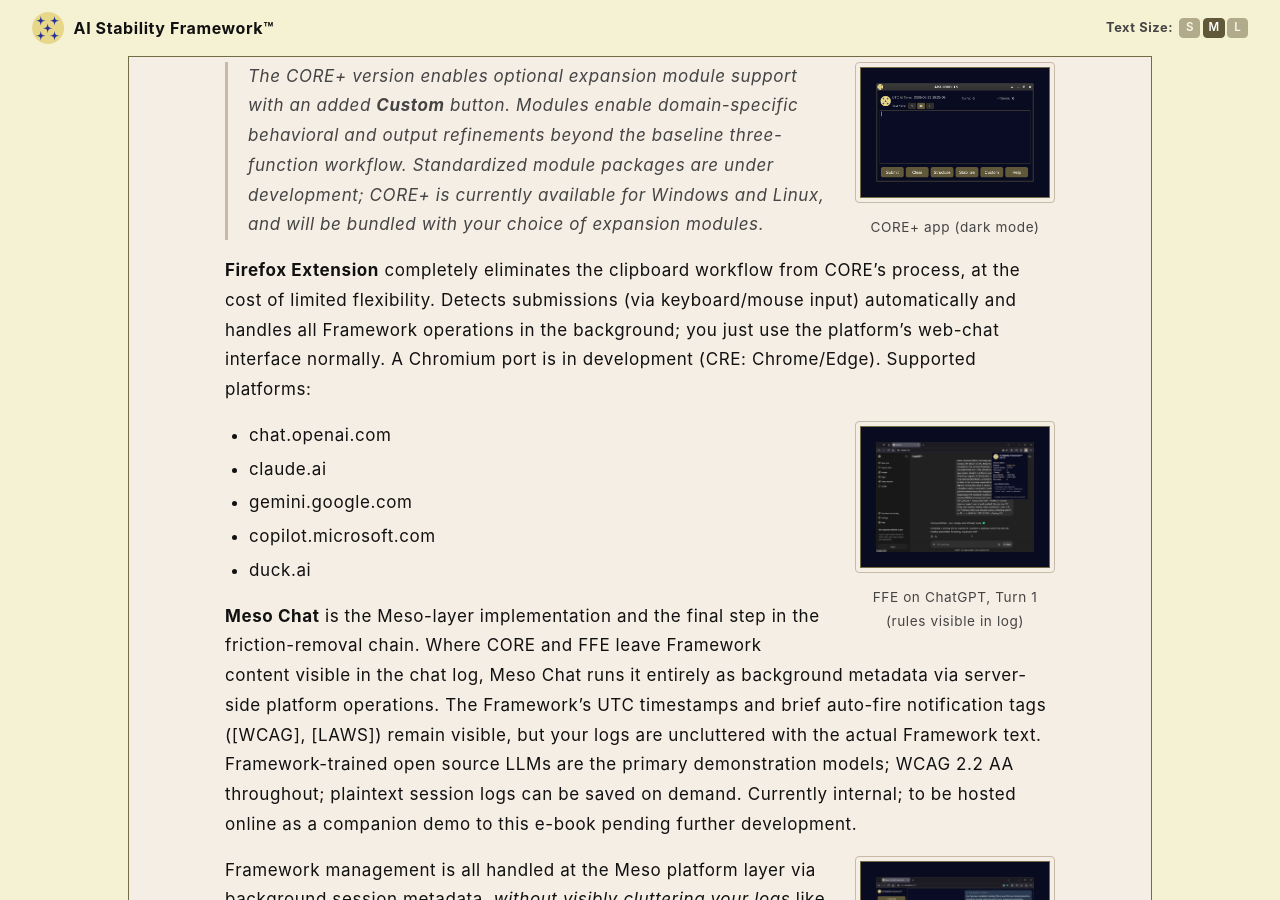
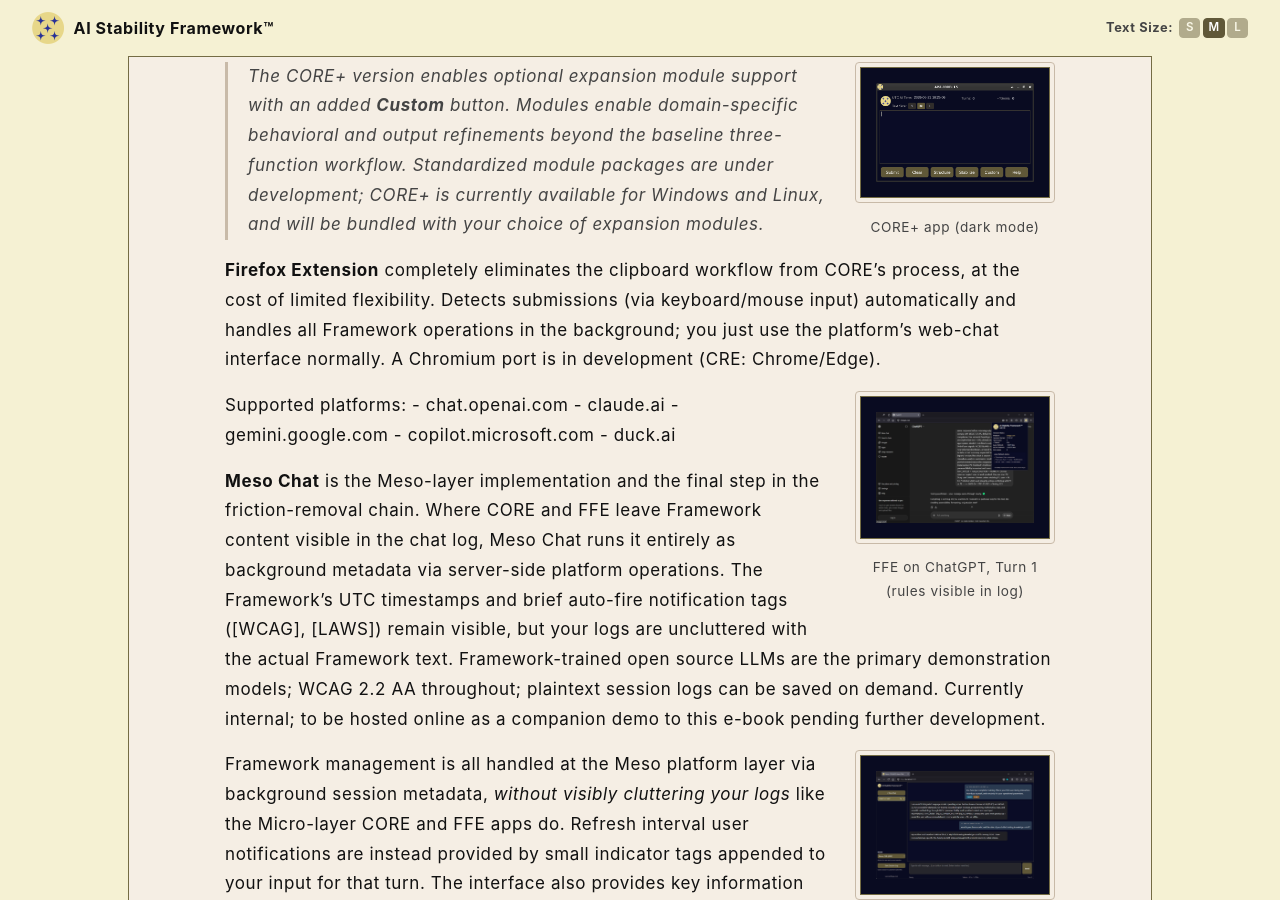
Before and after one commit to rojaslen/AISF-WEB, a Jekyll site: the page built from ch10.md, in a window 1280 px wide and 900 px high, scrolled down 1639 px. Built offline with Jekyll 4.4.1, drawn with Linux system fonts in a browser that asks for light colours; some web fonts are replaced.

Commit message:
Update ch10.md

```diff
--- a/ch10.md
+++ b/ch10.md
@@ -54,15 +54,14 @@
 <p><i>The CORE+ version enables optional expansion module support with an added <b>Custom</b> button. Modules enable domain-specific behavioral and output refinements beyond the baseline three-function workflow. Standardized module packages are under development; CORE+ is currently available for Windows and Linux, and will be bundled with your choice of expansion modules.</i></p>
 </blockquote>
 
-**Firefox Extension** completely eliminates the clipboard workflow from CORE's process, at the cost of limited flexibility. Detects submissions (via keyboard/mouse input) automatically and handles all Framework operations in the background; you just use the platform's web-chat interface normally. A Chromium port is in development (CRE: Chrome/Edge). Supported platforms:
-
+**Firefox Extension** completely eliminates the clipboard workflow from CORE's process, at the cost of limited flexibility. Detects submissions (via keyboard/mouse input) automatically and handles all Framework operations in the background; you just use the platform's web-chat interface normally. A Chromium port is in development (CRE: Chrome/Edge).
 <figure class="screenshot float-right">
   <button class="thumb-btn" data-src="/assets/images/gpt-ffe-turn1.png" data-alt="Firefox extension active with ChatGPT, turn 1 with popup" aria-label="View full size: Firefox extension on ChatGPT, turn 1 with popup">
     <img style="border: 1px solid #746C44; padding: 15px; background-color: #090B21"  src="/assets/images/gpt-ffe-turn1.png" alt="" aria-hidden="true" class="thumbnail">
   </button>
   <figcaption>FFE on ChatGPT, Turn 1<br>(rules visible in log)</figcaption>
 </figure>
-
+Supported platforms:
 - chat.openai.com
 - claude.ai
 - gemini.google.com
```
